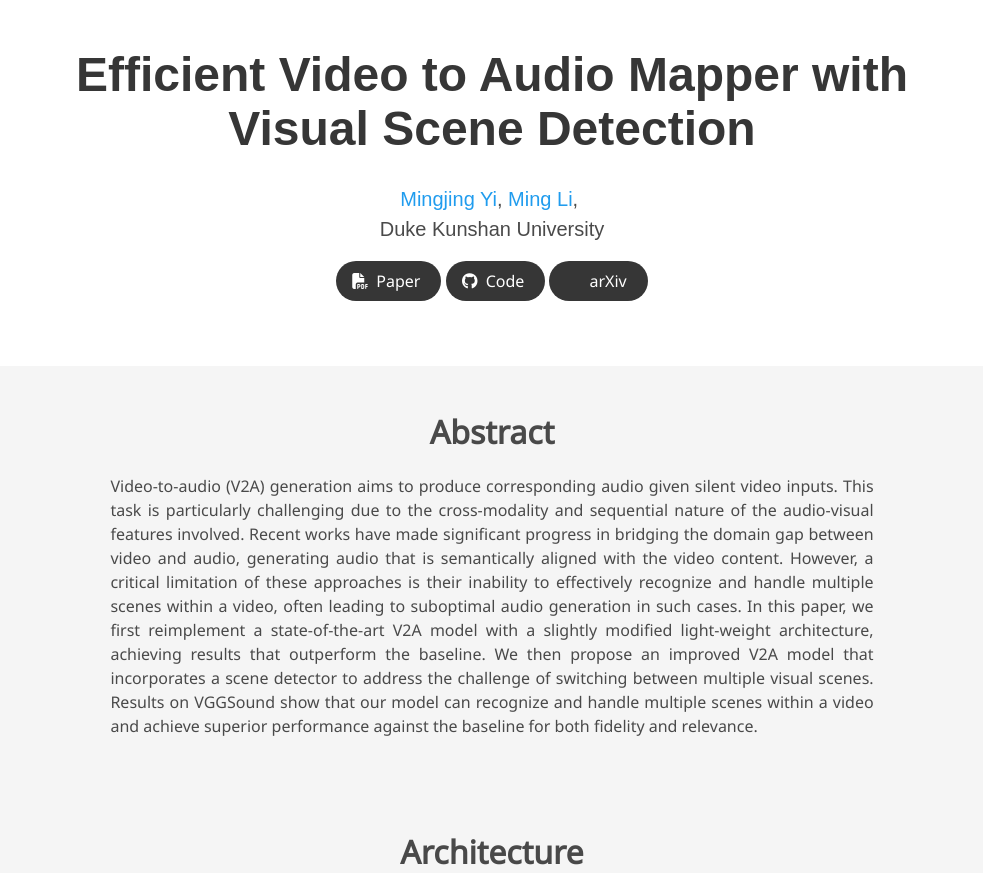
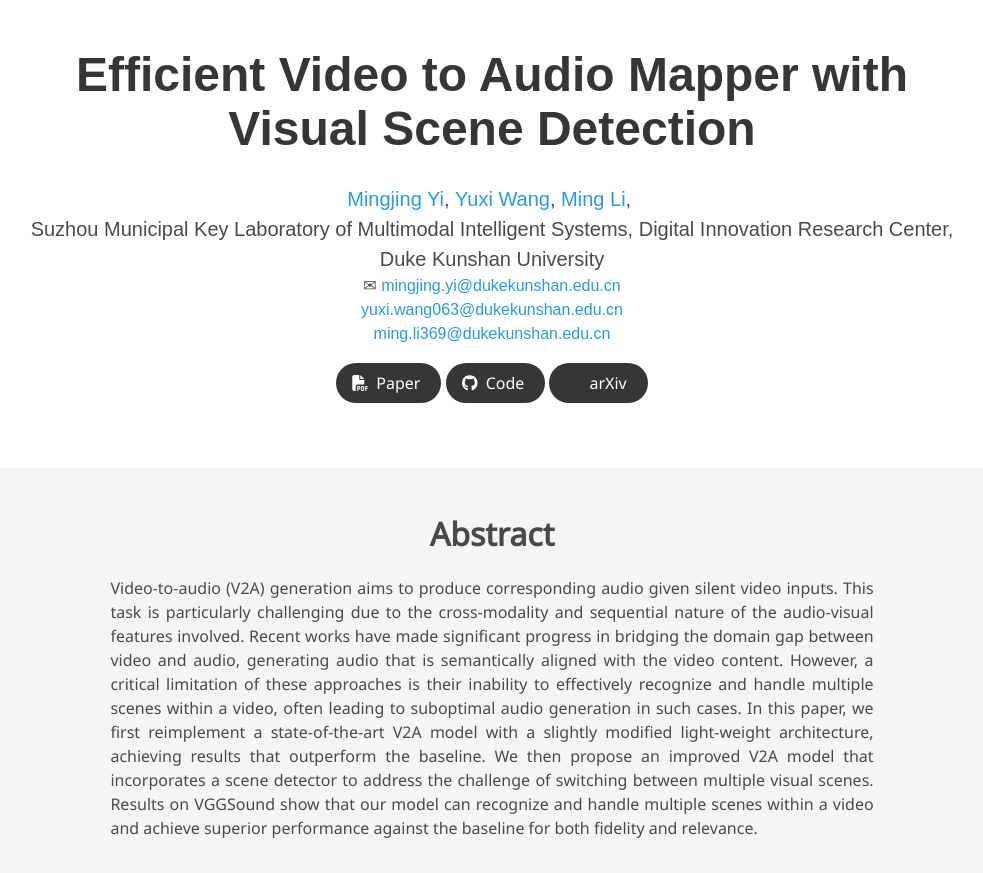
Before and after one commit to 1mageYi/V2A-SceneDetector.demo, a plain HTML site: page index.html in a window 1280 px wide. Shown: the top 873 px of the page, without its empty margins (148-1131 px from the left). Drawn offline with nearby package versions, Linux system fonts and the light colour scheme; some icons are missing; a web font is replaced by a local one.

Commit message:
camera ready

```diff
--- a/index.html
+++ b/index.html
@@ -25,7 +25,7 @@
 
 
   <title>Efficient Video to Audio Mapper with Visual Scene Detection</title>
-  <link rel="icon" type="image/x-icon" href="static/images/favicon.ico">
+  <link rel="icon" type="image/x-icon" href="static/images/v2a.png">
   <link href="https://fonts.googleapis.com/css?family=Google+Sans|Noto+Sans|Castoro"
   rel="stylesheet">
 
@@ -58,21 +58,30 @@
               <span class="author-block">
                 <a target="_blank">Mingjing Yi</a><sup></sup>,</span>
                 <span class="author-block">
-                  <a href="SECOND AUTHOR PERSONAL LINK" target="_blank">Ming Li</a><sup></sup>,</span>
+                  <a target="_blank">Yuxi Wang</a><sup></sup>,</span>
+                <span class="author-block">
+                  <a href="https://scholars.duke.edu/person/MingLi" target="_blank">Ming Li</a><sup></sup>,</span>
                   <span class="author-block">
                   </span>
                   </div>
 
                   <div class="is-size-5 publication-authors">
-                    <span class="author-block">Duke Kunshan University<br></span>
+                    <span class="author-block">Suzhou Municipal Key Laboratory of Multimodal Intelligent Systems,
+                      Digital Innovation Research Center, Duke Kunshan University<br></span>
 
+                  </div>
+
+                  <div class="is-size-6 publication-authors">
+                    <span class="author-block">✉ <a href="mailto:mingjing.yi@dukekunshan.edu.cn">mingjing.yi@dukekunshan.edu.cn</a></span><br>
+                    <span class="author-block"><a href="mailto:yuxi.wang063@dukekunshan.edu.cn">yuxi.wang063@dukekunshan.edu.cn</a></span><br>
+                    <span class="author-block"><a href="mailto:ming.li369@dukekunshan.edu.cn">ming.li369@dukekunshan.edu.cn</a></span>
                   </div>
 
                   <div class="column has-text-centered">
                     <div class="publication-links">
                          <!-- Arxiv PDF link -->
                       <span class="link-block">
-                        <a href="static/pdfs/V2A-SceneDetector.pdf" target="_blank"
+                        <a href="static/pdfs/apsipa_asc_2025_mingjing_yi_camera_ready.pdf" target="_blank"
                         class="external-link button is-normal is-rounded is-dark">
                         <span class="icon">
                           <i class="fas fa-file-pdf"></i>
```
Also changed, not shown: static/images/v2a.png (added), 1 other file.
